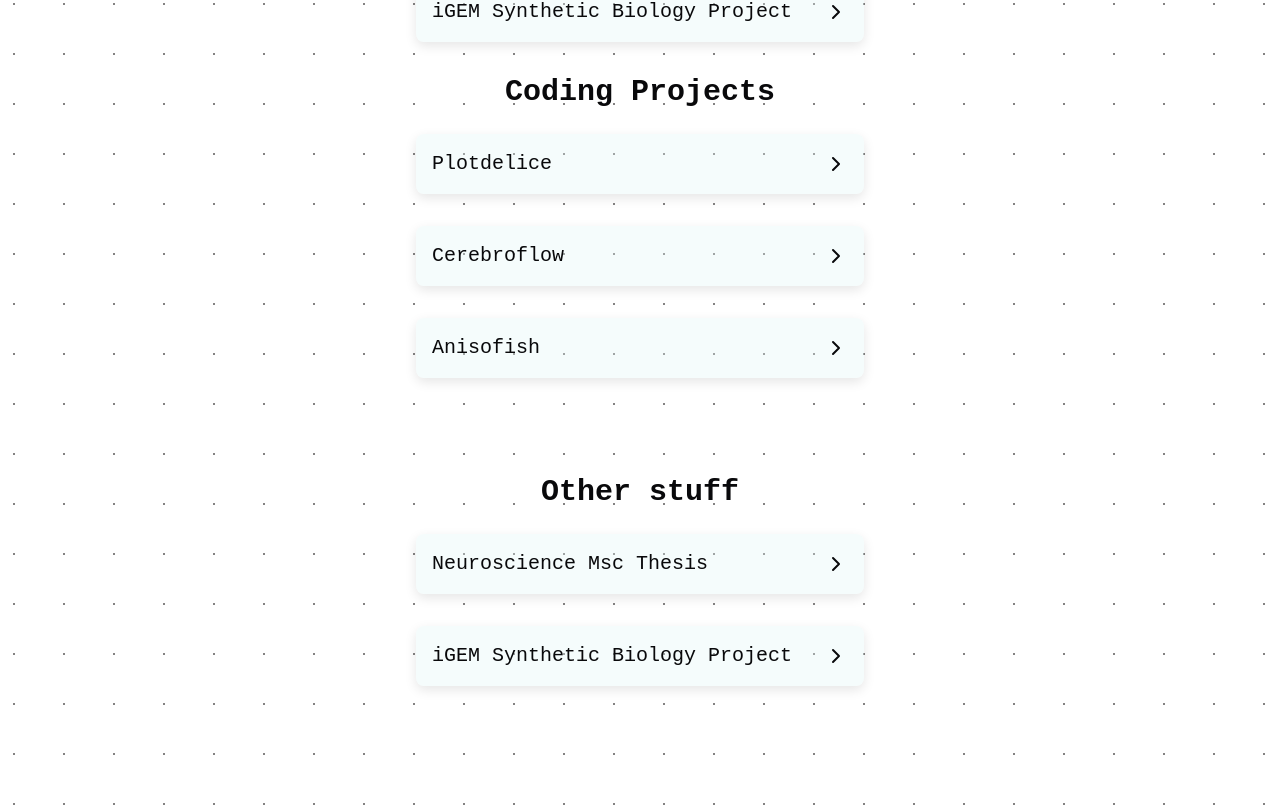
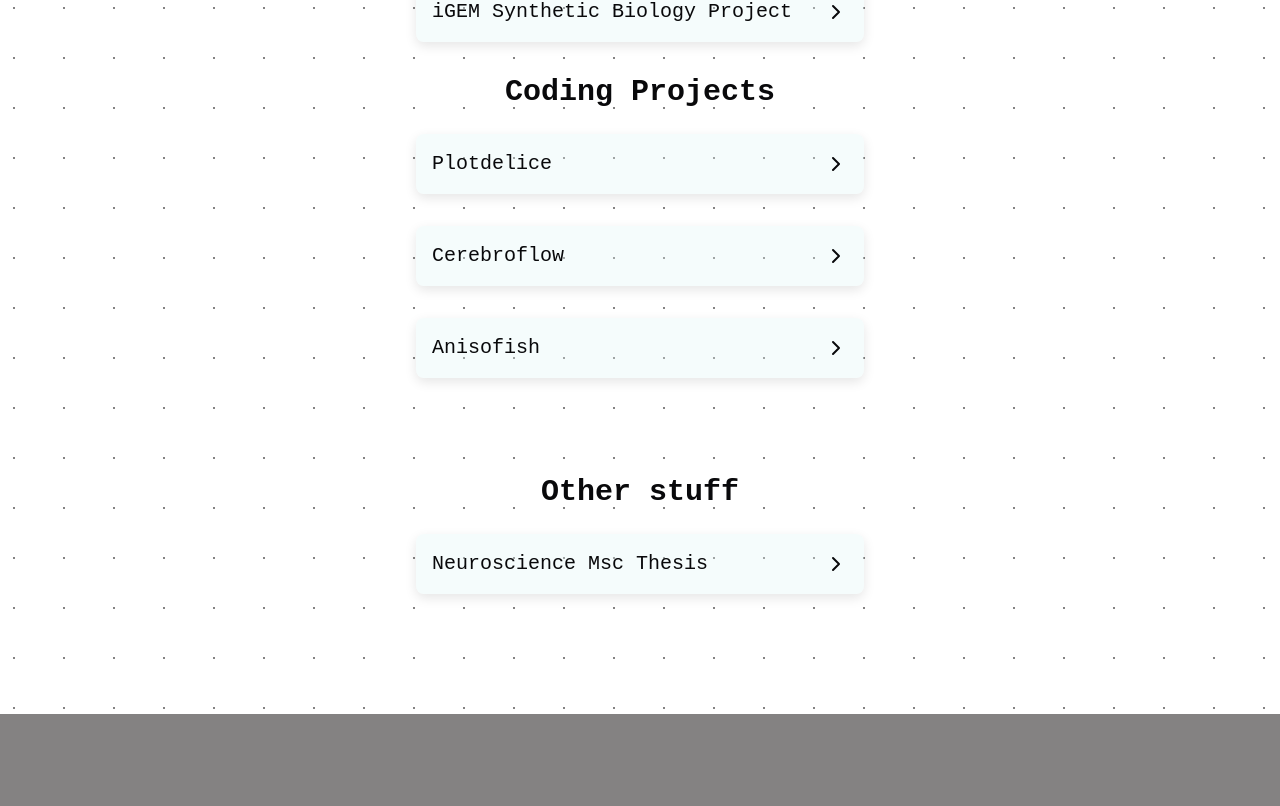
Before and after one commit to daggermaster3000/qf-web, a Next.js app: page /projects in a window 1280 px wide. Shown: the part 346-1152 px from the top of the page. After the commit the page ends 1060 px from the top, so only its background shows below. Built offline with nearby package versions, Linux system fonts and the light colour scheme.

Commit message:
updated path

```diff
--- a/app/projects/page.tsx
+++ b/app/projects/page.tsx
@@ -34,7 +34,7 @@
     {
         title: 'Neuroscience Msc Thesis',
         description: 'Investigating body axis curvature in zebrafish ciliopathy models using a quantitative approach. An in-depth analysis of CSF flow and muscle fiber anisotropy in zebrafish models.',
-        imageUrl: '/qf-portfolio/fish.jpg',
+        imageUrl: '/qf-portfolio/public/fish.jpg',
         link: 'https://digitalposterbachmannlab.netlify.app/',
         id: 'csf-flow-dynamics'
     },
@@ -55,13 +55,7 @@
         link: 'https://digitalposterbachmannlab.netlify.app/',
         id: 'csf-flow-dynamics'
     },
-    {
-        title: 'iGEM Synthetic Biology Project',
-        description: 'A uni project focusing on producing and testing an antifreeze protein solution to protect crops from cold temperatures.',
-        imageUrl: 'https://static.igem.org/mediawiki/2021/1/1c/T--UNILausanne--fig-6-hardware.jpg',
-        link: 'https://2021.igem.org/Team:UNILausanne/Hardware',
-        id: 'igem'
-    }
+
 ];
 
 type ProjectProps = {
```
